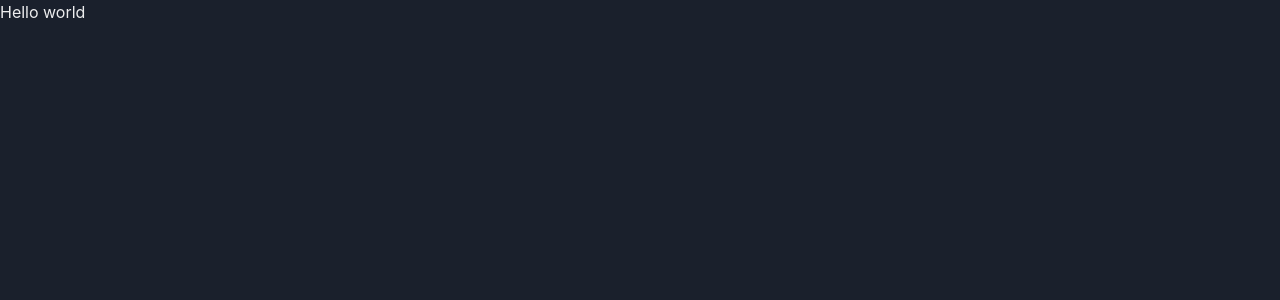
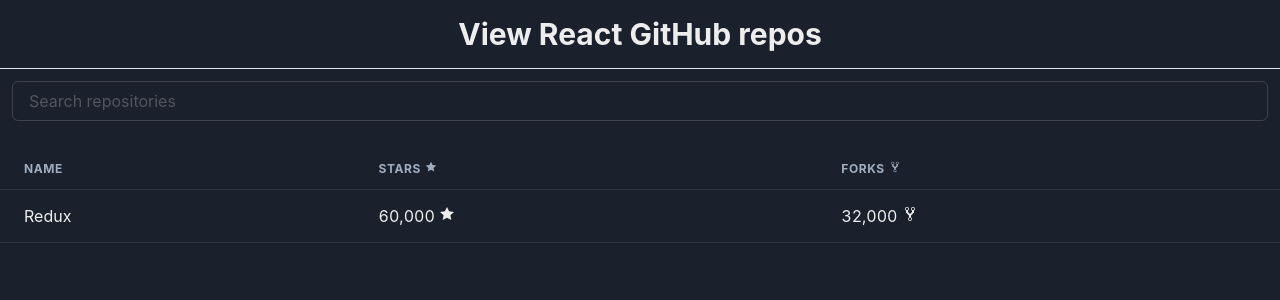
Before and after one commit to rich-frost/list-github-repos, a React app: page / in a window 1280 px wide. Shown: the top 300 px of the page. Built offline with nearby package versions, Linux system fonts and the light colour scheme.

Commit message:
Added scaffolding layout and react-icons

```diff
--- a/package.json
+++ b/package.json
@@ -48,6 +48,7 @@
     "@emotion/styled": "^11.10.5",
     "framer-motion": "^7.6.7",
     "react": "^18.2.0",
-    "react-dom": "^18.2.0"
+    "react-dom": "^18.2.0",
+    "react-icons": "^4.6.0"
   }
 }
--- a/src/App.tsx
+++ b/src/App.tsx
@@ -1,3 +1,11 @@
+import Header from './components/Header';
+import Main from './components/Main';
+
 export default function App() {
-  return <h1>Hello world</h1>;
+  return (
+    <>
+      <Header />
+      <Main />
+    </>
+  );
 }
--- /dev/null
+++ b/src/components/Header/index.tsx
@@ -0,0 +1,11 @@
+import { Flex, Heading } from '@chakra-ui/react';
+
+export default function Header() {
+  return (
+    <Flex justify="center" borderBottom="1px" borderColor="gray.200" p={3}>
+      <Heading as="h3" size="lg" m={1}>
+        View React GitHub repos
+      </Heading>
+    </Flex>
+  );
+}
--- /dev/null
+++ b/src/components/Main/index.tsx
@@ -0,0 +1,12 @@
+import { VStack } from '@chakra-ui/react';
+import Repositories from '../Repositories';
+import Search from '../Search';
+
+export default function Main() {
+  return (
+    <VStack spacing={4} align="stretch">
+      <Search />
+      <Repositories />
+    </VStack>
+  );
+}
--- /dev/null
+++ b/src/components/Repositories/index.tsx
@@ -0,0 +1,42 @@
+import {
+  Table,
+  Thead,
+  Tbody,
+  Tr,
+  Th,
+  Td,
+  TableContainer,
+  Icon,
+} from '@chakra-ui/react';
+import { GoStar, GoRepoForked } from 'react-icons/go';
+
+export default function Repositories() {
+  return (
+    <TableContainer>
+      <Table variant="simple">
+        <Thead>
+          <Tr>
+            <Th>Name</Th>
+            <Th>
+              Stars <Icon as={GoStar} />
+            </Th>
+            <Th>
+              Forks <Icon as={GoRepoForked} />
+            </Th>
+          </Tr>
+        </Thead>
+        <Tbody>
+          <Tr>
+            <Td>Redux</Td>
+            <Td>
+              60,000 <Icon as={GoStar} />
+            </Td>
+            <Td>
+              32,000 <Icon as={GoRepoForked} />
+            </Td>
+          </Tr>
+        </Tbody>
+      </Table>
+    </TableContainer>
+  );
+}
--- /dev/null
+++ b/src/components/Search/index.tsx
@@ -0,0 +1,9 @@
+import { Flex, Input } from '@chakra-ui/react';
+
+export default function Search() {
+  return (
+    <Flex justify="center" p={3}>
+      <Input placeholder="Search repositories" />
+    </Flex>
+  );
+}
```
Also changed, not shown: 1 other file (tests, documents, lock files or other folders).
